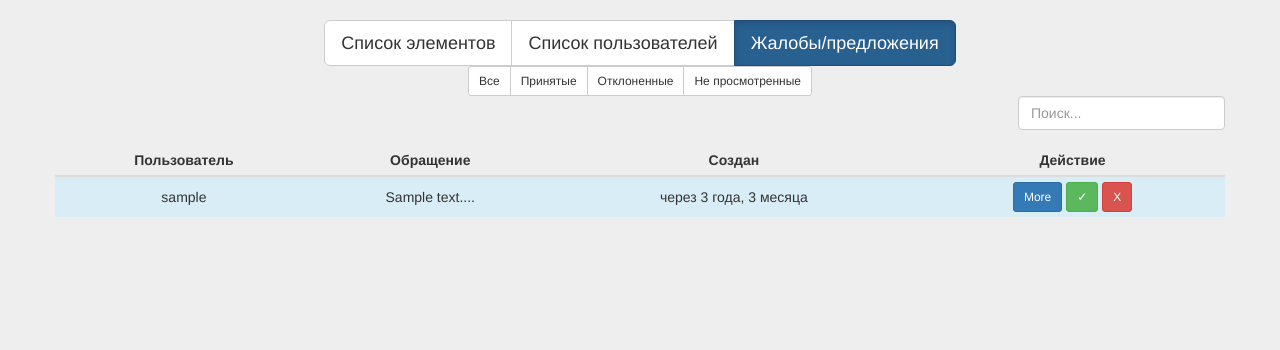
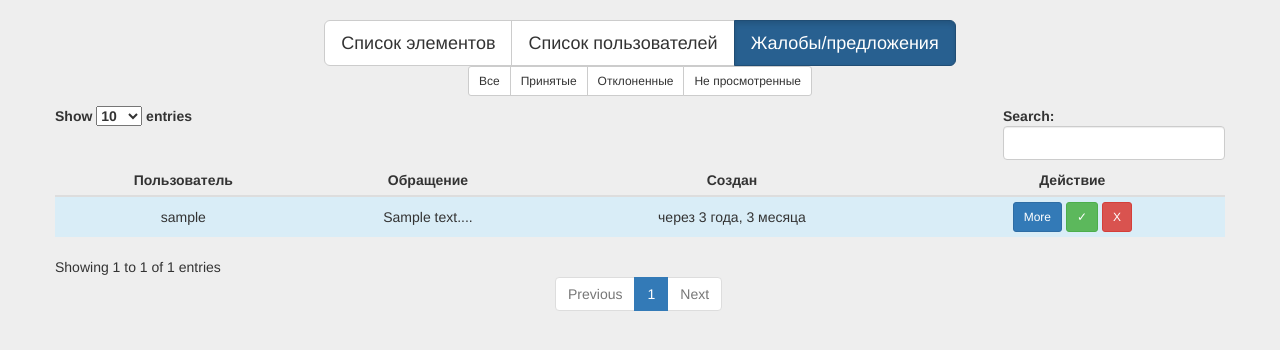
Before and after one commit to i-ka/alchemy, a Django app: template AlchemyAdmin/templates/AlchemyAdmin/feedback_list.html in a window 1280 px wide. Shown: the part 51-401 px from the top of the page. Run offline with Django 3.2, Linux system fonts and the light colour scheme; the template is opened without the code that fills it: values that come from a table or form of the project are taken from there, others are empty; tables that the repository leaves empty hold one stand-in row (values such as "Sample post"); parts of the project's set-up code (start-up, migrations or seed data) failed here and were passed over; some libraries are stand-ins or nearby versions.

Commit message:
Added DataTables plugin

```diff
--- a/AlchemyAdmin/templates/AlchemyAdmin/feedback_list.html
+++ b/AlchemyAdmin/templates/AlchemyAdmin/feedback_list.html
@@ -6,30 +6,26 @@
 {% endblock %}
 
 {%block javascript%}
-	<script src="/static/js/table_search.js"></script>
+	<script src="https://cdn.datatables.net/1.10.12/js/jquery.dataTables.min.js"></script>
+	<script src="https://cdn.datatables.net/1.10.12/js/dataTables.bootstrap.min.js"></script>
 {%endblock%}
 
 {% block center %}
 	<div class="text-center">
-		<div class="btn-group text-center">
+		<div class="btn-group">
 			<a type="button" class="btn btn-lg btn-default" href="{% url 'aladmin:elements-list' %}">Список элементов</a>
 			<a type="button" class="btn btn-lg btn-default" href="{% url 'aladmin:users-list' %}">Список пользователей</a>
 			<a type="button" class="btn btn-lg btn-primary active" href="{% url 'aladmin:feedback-list' 'all' %}">Жалобы/предложения</a>
 		</div>
-	</div>
-	<div class="text-center">
-		<div class="btn-group text-center">
+		<br>
+		<div class="btn-group">
 			<a type="button" class="btn btn-sm btn-default" href="{% url 'aladmin:feedback-list' 'all' %}">Все</a>
 			<a type="button" class="btn btn-sm btn-default" href="{% url 'aladmin:feedback-list' 'accepted' %}">Принятые</a>
 			<a type="button" class="btn btn-sm btn-default" href="{% url 'aladmin:feedback-list' 'rejected' %}">Отклоненные</a>
 			<a type="button" class="btn btn-sm btn-default" href="{% url 'aladmin:feedback-list' 'notviewed' %}">Не просмотренные</a>
 		</div>
 	</div>
-	<div class="form-group pull-right">
-		<input type="text" class="search form-control" placeholder="Поиск...">
-	</div>
-	<span class="counter pull-right"></span>
-	<table class="table table-condensed table-hover results">
+	<table class="table table-condensed table-hover">
 		<thead>
 			<tr>
 				<th>Пользователь</th>
@@ -57,9 +53,9 @@
 							<a href="{% url 'aladmin:set-report' report.id 'rejected' %}?next={{request.path}}" class="btn btn-sm btn-danger">X</a>
 						</td>
 					</tr>
-			{% empty %}
-				<td colspan="3">
-					Отзывы не найдены
+				{% empty %}
+				<td colspan="4">
+					Список отзывов пуст
 				</td>
 			{% endfor %}
 		</tbody>
--- a/static/css/styles.css
+++ b/static/css/styles.css
@@ -47,14 +47,6 @@ body {
   opacity: 0.5;
 }
 
-.results tr[visible='false'], .no-result {
-  display: none;
-}
-
-.results tr[visible='true'] {
-  display: table-row;
-}
-
 .counter {
   padding: 8px;
   opacity: 0.5;
@@ -64,3 +56,11 @@ body {
   list-style-type: none;
   margin: 0;
 }
+
+.dataTables_wrapper {
+  margin: 10px 0;
+}
+
+.dataTables_filter {
+  float: right;
+}
--- a/static/js/table_search.js
+++ /dev/null
@@ -1,30 +0,0 @@
-$(document).ready(function() {
-  $(".search").keyup(function() {
-    var searchTerm = $(".search").val();
-    var listItem = $(".results tbody").children("tr");
-    var searchSplit = searchTerm.replace(/ /g, "'):contains('")
-
-    $.extend($.expr[":"], {
-      "contains": function(elem, i, match, array) {
-        return (elem.textContent || elem.innerText || "").toLowerCase().indexOf((match[3] || "").toLowerCase()) >= 0;
-      }
-    });
-
-    $(".results tbody tr").not(":contains('" + searchSplit + "')").each(function(e) {
-      $(this).attr("visible", "false");
-    });
-
-    $(".results tbody tr:contains('" + searchSplit + "')").each(function(e) {
-      $(this).attr("visible", "true");
-    });
-
-    var result = $(".results tbody tr[visible='true']").length;
-    $(".counter").text("Найдено: " + result);
-
-    if (result == "0") {
-      $(".no-result").show();
-    } else {
-      $(".no-result").hide();
-    }
-  });
-});
--- a/static/js/utils.js
+++ b/static/js/utils.js
@@ -12,3 +12,13 @@ function getCookie(name) {
   }
   return cookieValue;
 }
+
+$(document).ready(function() {
+  if (document.location.pathname.indexOf("list") != -1) {
+    $("table").dataTable({
+      "language": {
+        "url": "//cdn.datatables.net/plug-ins/9dcbecd42ad/i18n/Russian.json"
+      }
+    });
+  }
+});
```
Also changed, not shown: AlchemyAdmin/templates/AlchemyAdmin/elements_list.html (+8 -13 lines), AlchemyAdmin/templates/AlchemyAdmin/users_list.html (+7 -11 lines).
